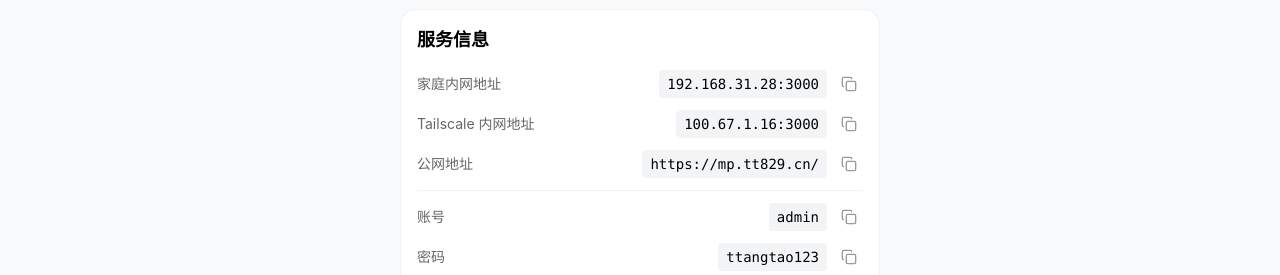
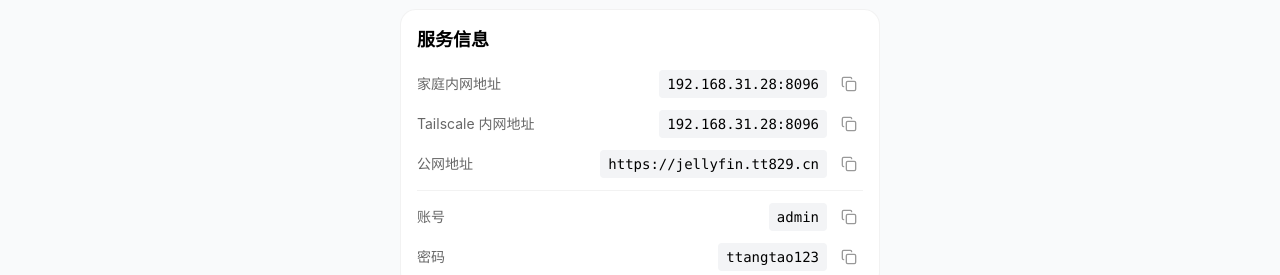
Before and after one commit to ray-sOrg/pwa-home, a Next.js app: page /videos in a window 1280 px wide. Shown: the part 244-519 px from the top of the page. Built offline with nearby package versions, Linux system fonts and the light colour scheme; no server answers.

Commit message:
feat: update jellyfin

```diff
--- a/package.json
+++ b/package.json
@@ -3,7 +3,7 @@
   "version": "0.1.0",
   "private": true,
   "scripts": {
-    "dev": "next dev",
+    "dev": "next dev --webpack",
     "build": "next build --webpack",
     "start": "next start",
     "lint": "eslint",
--- a/src/app/documents/page.tsx
+++ b/src/app/documents/page.tsx
@@ -12,7 +12,7 @@ import { useBestAvailableUrl, type ServiceConfig } from "@/lib/network";
 
 const serviceConfig: ServiceConfig = {
   homeNetwork: "192.168.31.28:8081",
-  tailscaleNetwork: "100.67.1.16:8081",
+  tailscaleNetwork: "192.168.31.28:8081",
   publicNetwork: "https://cloud.tt829.cn/",
   account: "admin",
   password: "ttangtao123",
--- a/src/app/layout.tsx
+++ b/src/app/layout.tsx
@@ -46,7 +46,7 @@ export default function RootLayout({
             __html: `
               if ('serviceWorker' in navigator) {
                 window.addEventListener('load', function() {
-                  navigator.serviceWorker.register('/sw.js').then(
+                  navigator.serviceWorker.register('/sw.js', { scope: '/zh' }).then(
                     function(registration) {
                       console.log('SW registered: ', registration);
                     },
--- a/src/app/manifest.ts
+++ b/src/app/manifest.ts
@@ -5,11 +5,13 @@ export default function manifest(): MetadataRoute.Manifest {
     name: "家庭云",
     short_name: "家庭云",
     description: "家庭网络服务导航入口",
-    start_url: "/",
+    start_url: "/zh/home",
+    scope: "/zh",
     display: "standalone",
     background_color: "#ffffff",
-    theme_color: "#3b82f6",
-    orientation: "portrait-primary",
+    theme_color: "#ffffff",
+    orientation: "portrait",
+    id: "/zh/home",
     icons: [
       {
         src: "/icons/icon-192x192.png",
--- a/src/app/page.tsx
+++ b/src/app/page.tsx
@@ -8,10 +8,20 @@ import { BottomNavigation } from "@/components/BottomNavigation";
 import { ThemeToggle } from "@/components/ThemeToggle";
 import { LanguageToggle } from "@/components/LanguageToggle";
 import { useTranslation } from "@/components/LanguageProvider";
+import { useBestAvailableUrl, type ServiceConfig } from "@/lib/network";
+
+const mpServiceConfig: ServiceConfig = {
+  homeNetwork: "192.168.31.28:3000",
+  tailscaleNetwork: "192.168.31.28:3000",
+  publicNetwork: "https://mp.tt829.cn",
+  account: "",
+  password: "",
+};
 
 export default function HomePage() {
   const router = useRouter();
   const { t } = useTranslation();
+  const [mpUrl] = useBestAvailableUrl(mpServiceConfig);
 
   const handleAnnouncementInfo = () => {
     console.log("Show announcement details");
@@ -80,6 +90,10 @@ export default function HomePage() {
               title={t.common.chuanDai}
               onClick={() => handleExternalNavigation("https://chuan-dai.tt829.cn/")}
             />
+            <SimpleNavigationCard
+              title={t.common.mp}
+              onClick={() => handleExternalNavigation(mpUrl)}
+            />
           </div>
         </section>
       </main>
--- a/src/app/photos/page.tsx
+++ b/src/app/photos/page.tsx
@@ -12,7 +12,7 @@ import { useBestAvailableUrl, type ServiceConfig } from "@/lib/network";
 
 const serviceConfig: ServiceConfig = {
   homeNetwork: "192.168.31.28:2283",
-  tailscaleNetwork: "100.67.1.16:2283",
+  tailscaleNetwork: "192.168.31.28:2283",
   publicNetwork: "https://photo.tt829.cn",
   account: "admin@qq.com",
   password: "ttangtao123",
--- a/src/app/videos/page.tsx
+++ b/src/app/videos/page.tsx
@@ -11,9 +11,9 @@ import { cardVariants } from "@/lib/animations";
 import { useBestAvailableUrl, type ServiceConfig } from "@/lib/network";
 
 const serviceConfig: ServiceConfig = {
-  homeNetwork: "192.168.31.28:3000",
-  tailscaleNetwork: "100.67.1.16:3000",
-  publicNetwork: "https://mp.tt829.cn/",
+  homeNetwork: "192.168.31.28:8096",
+  tailscaleNetwork: "192.168.31.28:8096",
+  publicNetwork: "https://jellyfin.tt829.cn",
   account: "admin",
   password: "ttangtao123",
 };
--- a/src/lib/i18n/locales.ts
+++ b/src/lib/i18n/locales.ts
@@ -18,6 +18,7 @@ export interface Translations {
     videos: string;
     documents: string;
     chuanDai: string;
+    mp: string;
     navigation: string;
     toggleTheme: string;
     toggleLanguage: string;
@@ -73,6 +74,7 @@ export const zhCN: Translations = {
     videos: "影视",
     documents: "文档",
     chuanDai: "川·傣",
+    mp: "MoviePilot",
     navigation: "导航",
     toggleTheme: "切换主题",
     toggleLanguage: "切换语言",
@@ -124,6 +126,7 @@ export const en: Translations = {
     videos: "Media",
     documents: "Documents",
     chuanDai: "Chuan·Dai",
+    mp: "MoviePilot",
     navigation: "Navigation",
     toggleTheme: "Toggle theme",
     toggleLanguage: "Toggle language",
```
Also changed, not shown: 2 other files (tests, documents, lock files or other folders).
